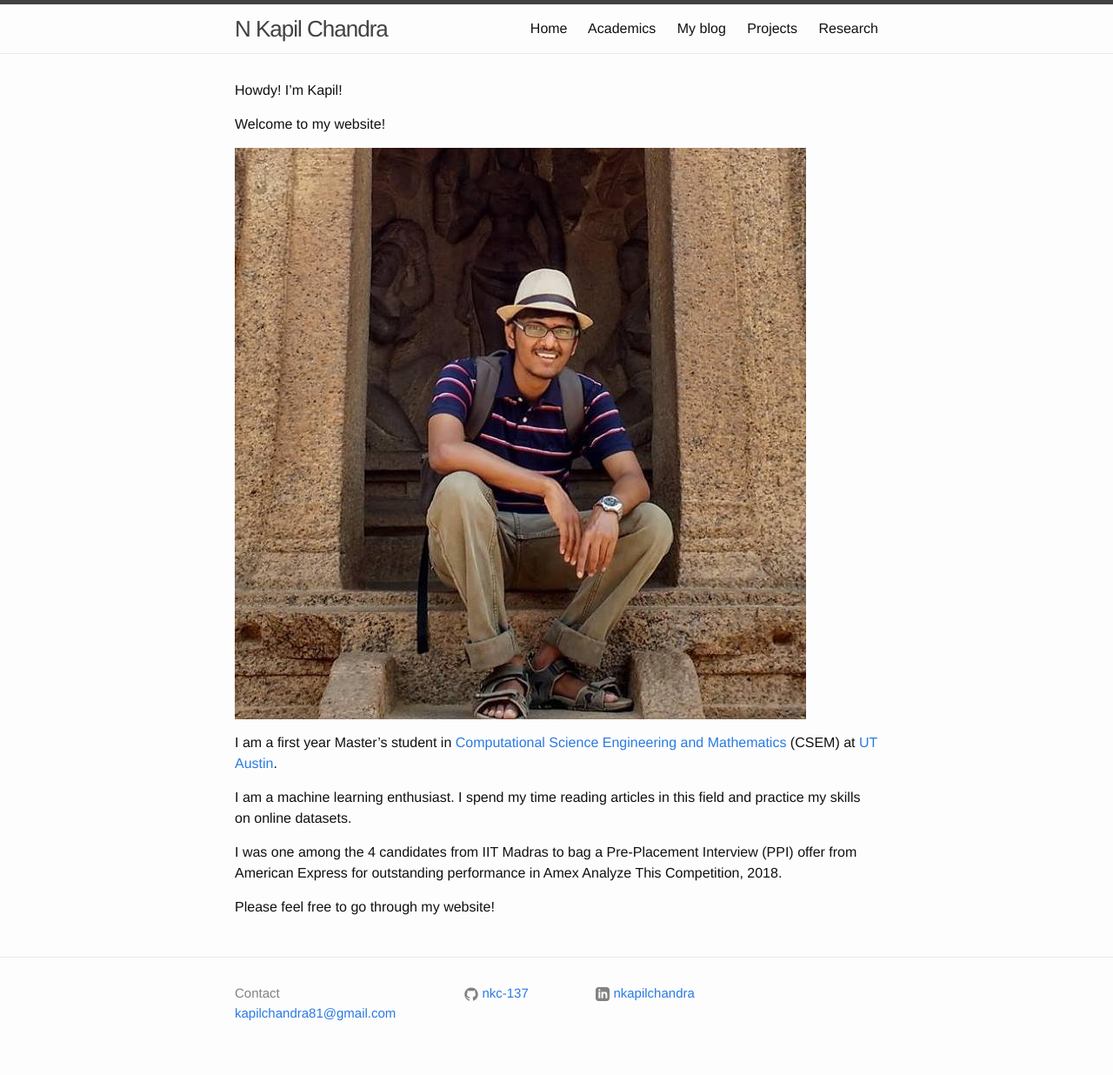
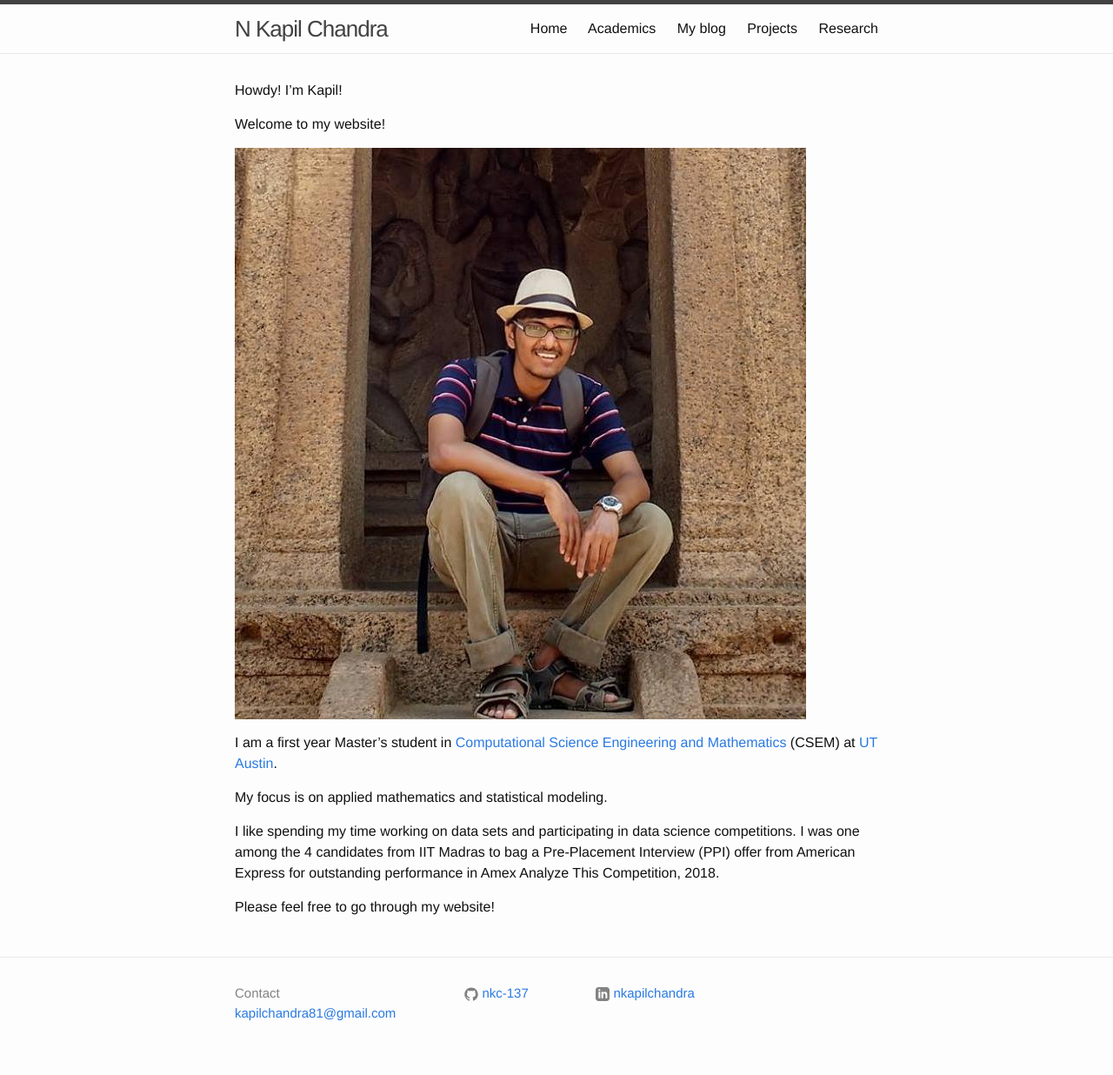
Before and after one commit to nkc-137/nkc-137.github.io, a Jekyll site: the page built from Home.md, in a window 1280 px wide. Shown: the whole page at 87% size. Built offline with Jekyll 4.4.1, drawn with Linux system fonts in a browser that asks for light colours.

Commit message:
Made some more minor changes

```diff
--- a/Home.md
+++ b/Home.md
@@ -14,8 +14,9 @@ Welcome to my website!
 </figure>
 I am a first year Master's student in [Computational Science Engineering and Mathematics](https://www.oden.utexas.edu/) (CSEM) at [UT Austin](https://www.utexas.edu/).
 
-I am a machine learning enthusiast. I spend my time reading articles in this field and practice my skills on online datasets.
+My focus is on applied mathematics and statistical modeling.
 
+I like spending my time working on data sets and participating in data science competitions.
 I was one among the 4 candidates from IIT Madras to bag a Pre-Placement Interview (PPI) offer from American Express for outstanding performance in Amex Analyze This Competition, 2018.
 
 Please feel free to go through my website!
```
Also changed, not shown: academics.md (+1 -1 lines).
